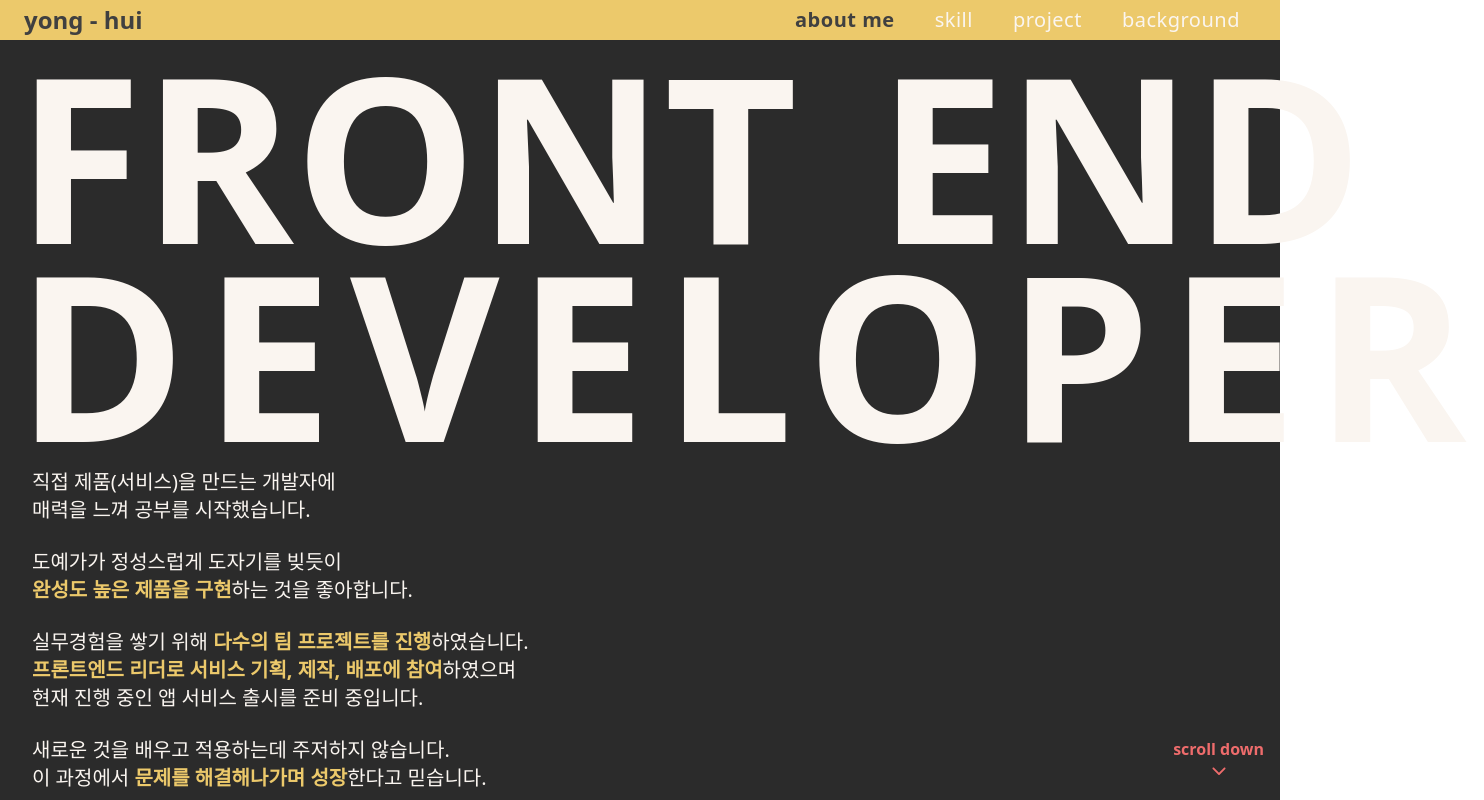
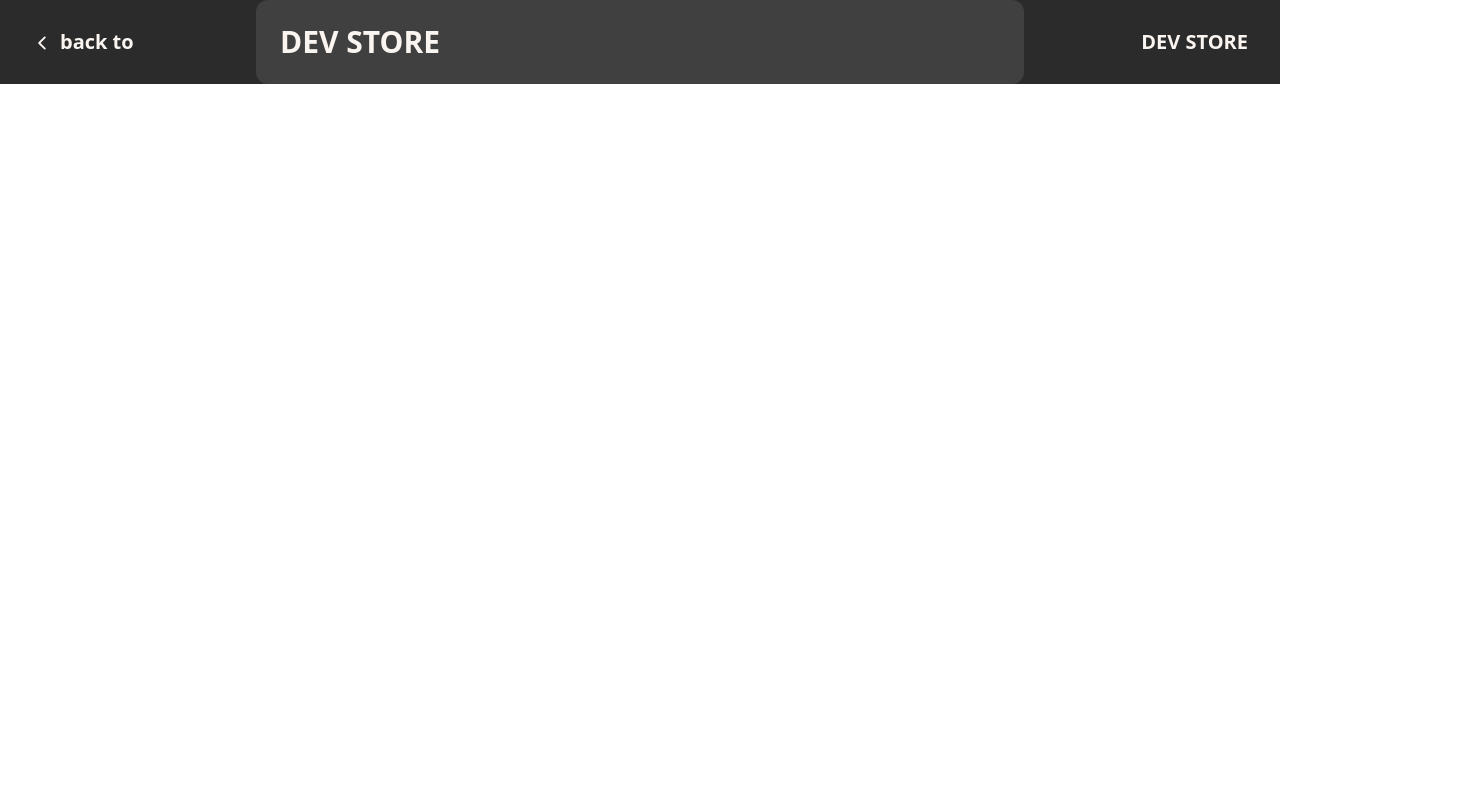
Before and after one commit to kyhui1115/portfolio, a React (Create React App) app: page /project/1 in a window 1280 px wide. Shown: the top 800 px of the page, 1484 px wide, since content can reach past the window. Built offline with nearby package versions, Linux system fonts and the light colour scheme.

Commit message:
feat: layout 및 프로젝트 상세 페이지 router 추가

```diff
--- a/src/App.tsx
+++ b/src/App.tsx
@@ -1,25 +1,15 @@
-import AboutMe from './pages/AboutMe';
-import Skill from './pages/Skill';
-import Projects from './pages/Projects';
-import Background from './pages/Background';
-import Nav from './components/nav/Nav';
-import ScrollText from './components/AboutMe/ScrollText';
-import { useState } from 'react';
-import Footer from './components/Footer/Footer';
+import { BrowserRouter, Route, Routes } from 'react-router-dom';
+import ProjectDetail from './pages/ProjectDetail';
+import Main from './layout/Main';
 
 function App() {
-  const [currentPage, setCurrentPage] = useState(0);
-
   return (
-    <div className="relative flex flex-col w-full">
-      <Nav currentPage={currentPage} />
-      <AboutMe setCurrentPage={setCurrentPage} />
-      <Skill setCurrentPage={setCurrentPage} />
-      <Projects setCurrentPage={setCurrentPage} />
-      <Background setCurrentPage={setCurrentPage} />
-      <Footer />
-      {currentPage < 3 ? <ScrollText /> : null}
-    </div>
+    <BrowserRouter>
+      <Routes>
+        <Route path="/" element={<Main />}></Route>
+        <Route path="/project/:id" element={<ProjectDetail />} />
+      </Routes>
+    </BrowserRouter>
   );
 }
 
--- /dev/null
+++ b/src/layout/Main.tsx
@@ -0,0 +1,23 @@
+import { useState } from 'react';
+import Nav from '../components/nav/Nav';
+import AboutMe from '../pages/AboutMe';
+import Skill from '../pages/Skill';
+import Projects from '../pages/Projects';
+import Background from '../pages/Background';
+import Footer from '../components/Footer/Footer';
+import ScrollText from '../components/AboutMe/ScrollText';
+
+export default function Main() {
+  const [currentPage, setCurrentPage] = useState(0);
+  return (
+    <div className="relative flex flex-col w-full">
+      <Nav currentPage={currentPage} />
+      <AboutMe setCurrentPage={setCurrentPage} />
+      <Skill setCurrentPage={setCurrentPage} />
+      <Projects setCurrentPage={setCurrentPage} />
+      <Background setCurrentPage={setCurrentPage} />
+      <Footer />
+      {currentPage < 3 ? <ScrollText /> : null}
+    </div>
+  );
+}
```
